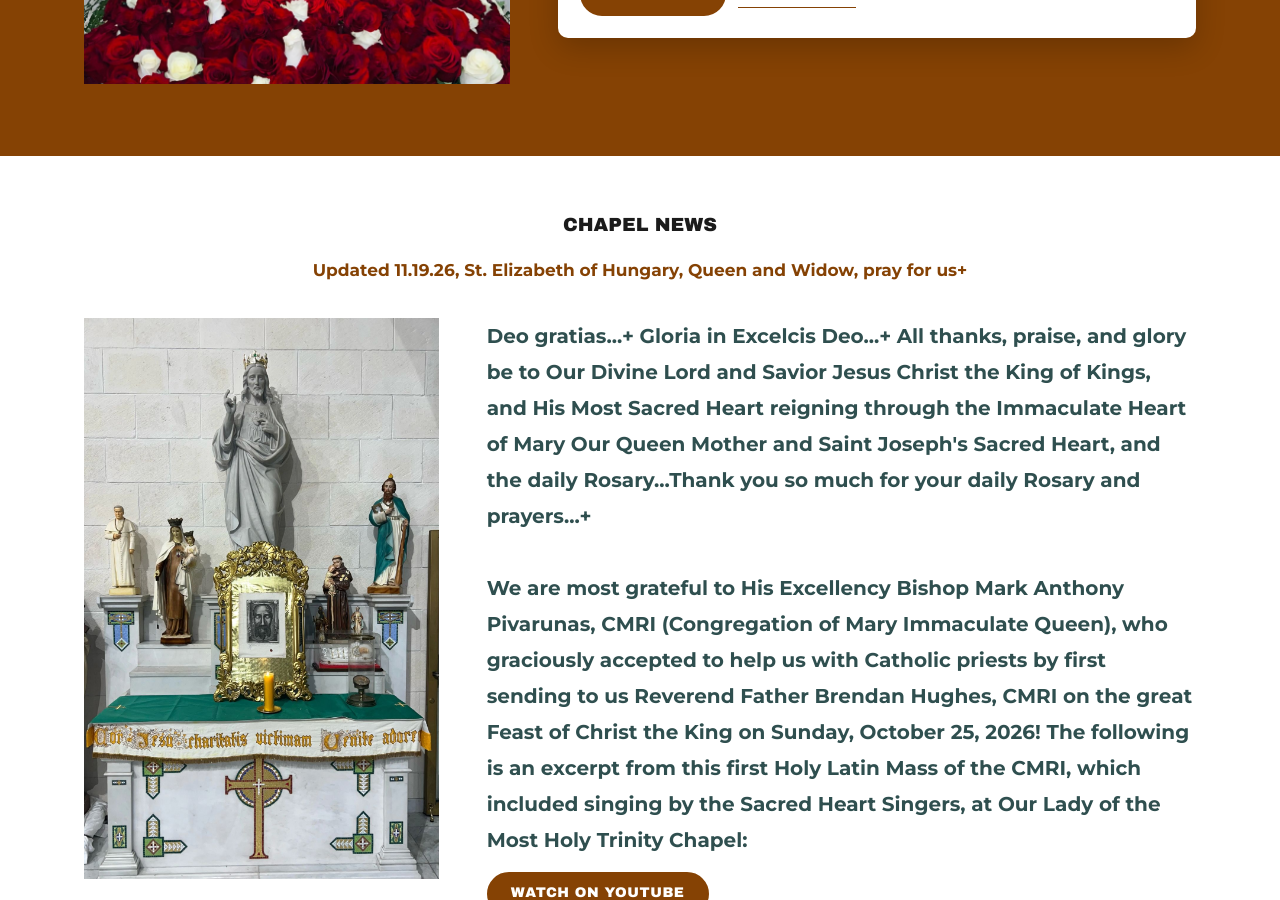
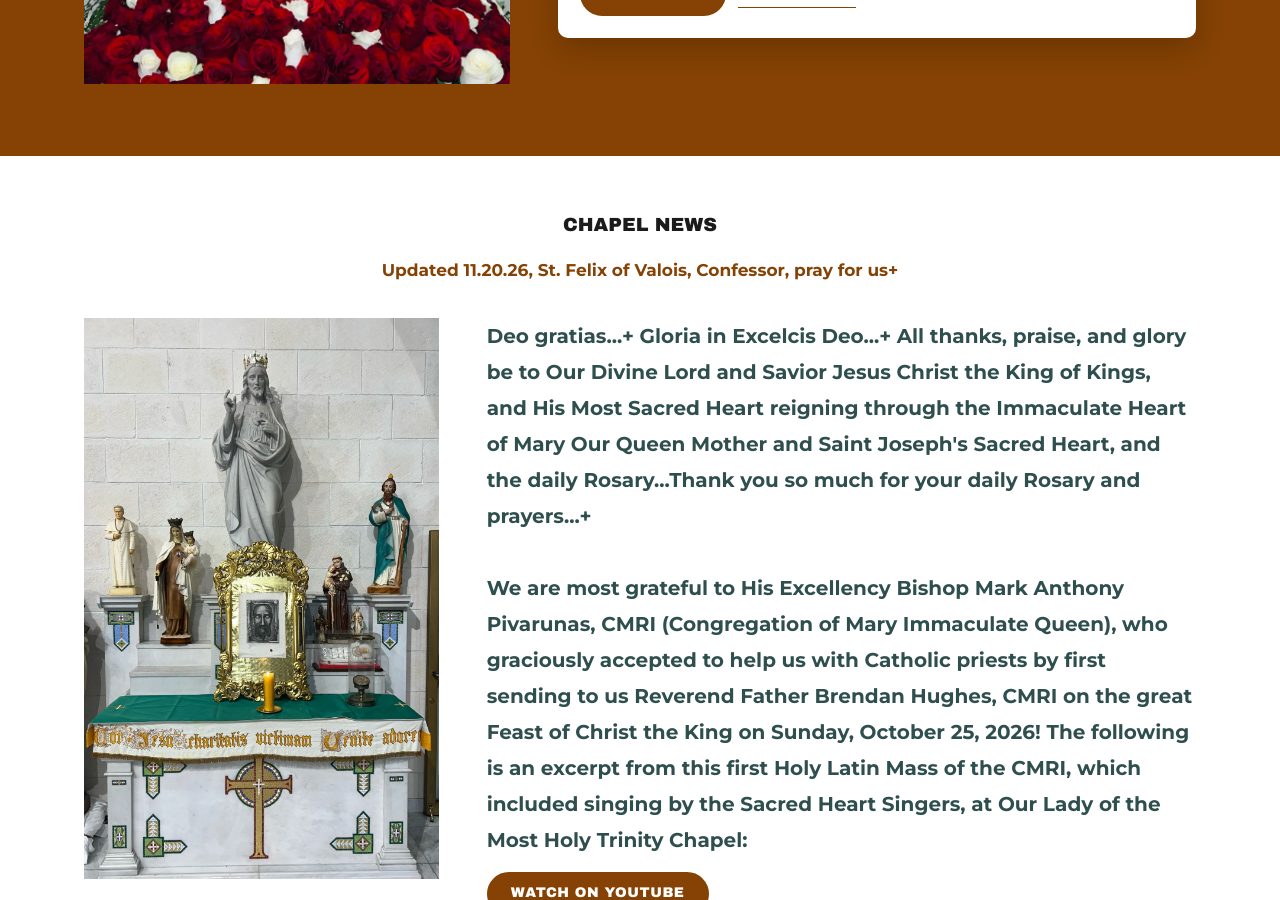
Before and after one commit to ourladymhtchurch/ourladymhtchurch.github.io, a Jekyll site: the page built from index.html, in a window 1280 px wide and 900 px high, scrolled down 711 px. Built offline with Jekyll 4.4.1, drawn with Linux system fonts in a browser that asks for light colours; some of the changed text lies outside the part shown.

Commit message:
Update the Chapel News date line and The Liturgical Year card for St. Felix of Valois, November 20

```diff
--- a/_data/featured.yml
+++ b/_data/featured.yml
@@ -79,10 +79,10 @@ items:
   - type: video
     wide: true
     label: "The Liturgical Year"
-    title: "St. Elizabeth of Hungary (November 19)"
+    title: "St. Felix of Valois (November 20)"
     by: "From Dom Guéranger's The Liturgical Year"
     text: "Video by the InPrincipio Podcast."
-    youtube: XshAKsoGkq0
+    youtube: ikm9kjy_c4A
 
   - type: link
     wide: true
--- a/_data/notices.yml
+++ b/_data/notices.yml
@@ -11,6 +11,6 @@
 # The main news text itself (beside the side-altar photo) is near the top of
 # index.html.
 # ---------------------------------------------------------------------------
-updated: "Updated 11.19.26, St. Elizabeth of Hungary, Queen and Widow, pray for us+"
+updated: "Updated 11.20.26, St. Felix of Valois, Confessor, pray for us+"
 
 items: []
```
